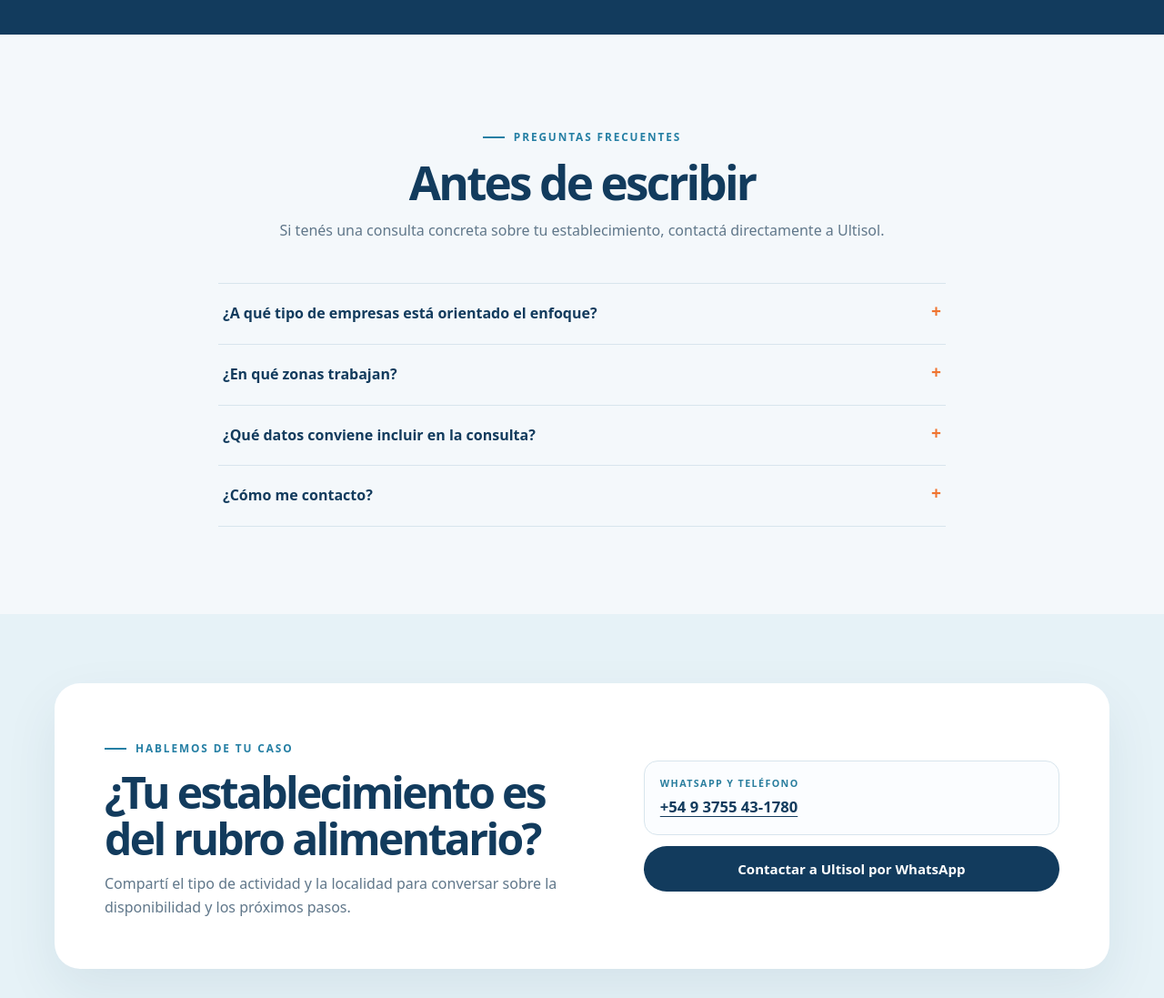
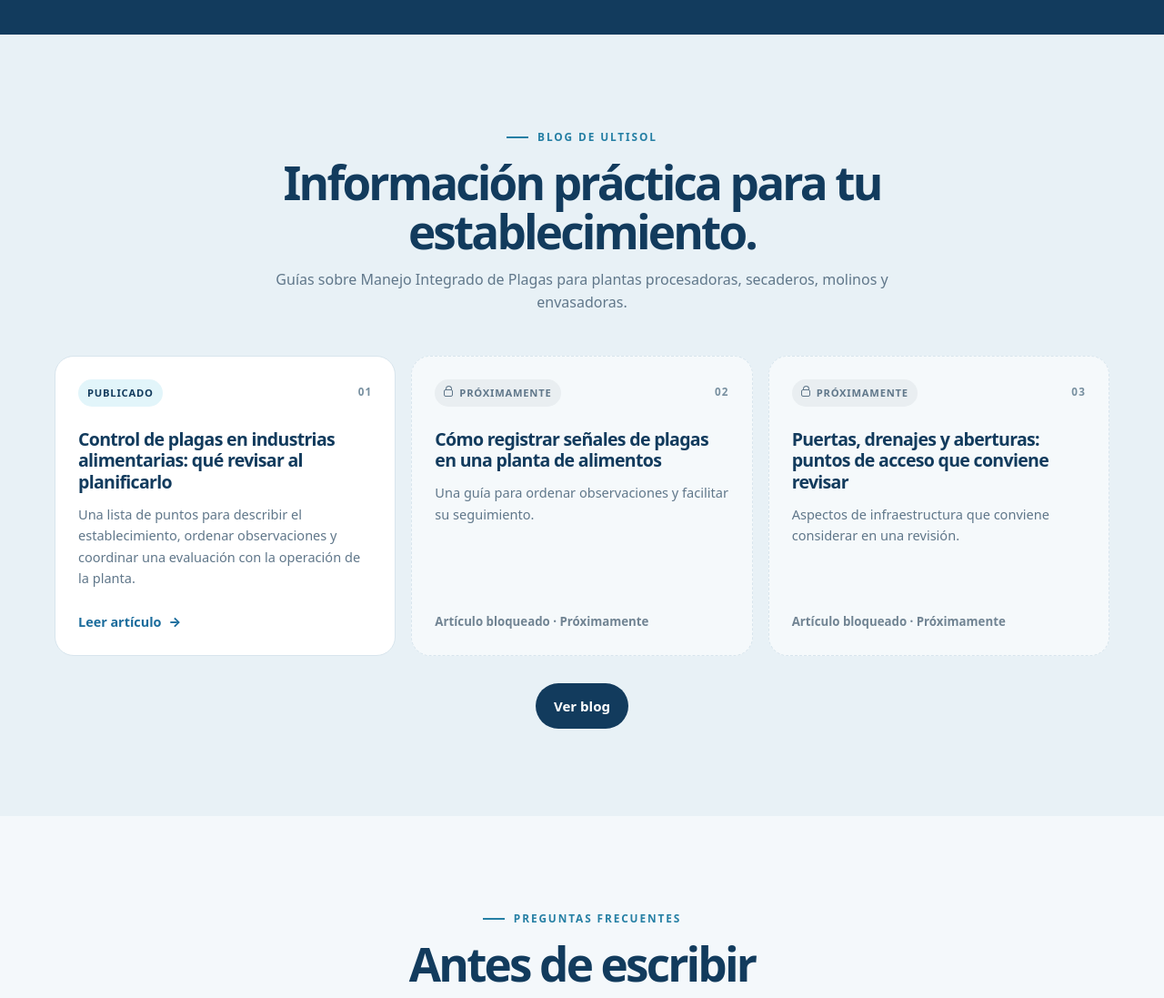
Before and after one commit to TuWebEnTresDias/fumigaciones-ultisol, a plain HTML site: page index.html in a window 1280 px wide. Shown: the part 2600-3697 px from the top of the page at 91% size. Drawn offline with Linux system fonts and the light colour scheme.

Commit message:
Agrega adelantos del blog a la portada

```diff
--- a/index.html
+++ b/index.html
@@ -199,6 +199,35 @@
     @media (prefers-reduced-motion: reduce) {
       *, *::before, *::after { scroll-behavior: auto !important; transition-duration: .01ms !important; }
     }
+
+    .blog-preview { background: var(--soft); }
+    .blog-grid { display: grid; grid-template-columns: repeat(3, minmax(0, 1fr)); gap: 17px; }
+    .blog-card { min-height: 330px; display: flex; flex-direction: column; padding: 25px; border: 1px solid var(--line); border-radius: 21px; background: var(--white); }
+    .blog-card-locked { border-style: dashed; background: rgba(255,255,255,.58); }
+    .blog-card-meta { display: flex; align-items: center; justify-content: space-between; gap: 12px; margin-bottom: 24px; }
+    .blog-status { width: fit-content; display: inline-flex; align-items: center; gap: 7px; padding: 6px 10px; border-radius: 999px; font-size: .7rem; font-weight: 820; letter-spacing: .07em; text-transform: uppercase; }
+    .blog-status-live { background: var(--brand-cyan-soft); color: var(--brand-navy); }
+    .blog-status-locked { background: #e9eef1; color: #60778a; }
+    .blog-lock { width: 10px; height: 8px; position: relative; display: inline-block; border: 1.5px solid currentColor; border-radius: 2px; }
+    .blog-lock::before { position: absolute; top: -5px; left: 1px; width: 5px; height: 4px; border: 1.5px solid currentColor; border-bottom: 0; border-radius: 4px 4px 0 0; content: ""; }
+    .blog-card-number { color: #7890a0; font-size: .73rem; font-weight: 850; letter-spacing: .1em; }
+    .blog-card h3 { margin: 0 0 12px; color: var(--brand-navy); font-size: 1.22rem; font-weight: 800; line-height: 1.22; letter-spacing: -.035em; }
+    .blog-card p { margin: 0 0 22px; color: var(--muted); font-size: .91rem; }
+    .blog-read-link { width: fit-content; display: inline-flex; align-items: center; gap: 8px; margin-top: auto; color: var(--brand-blue); font-size: .9rem; font-weight: 800; text-decoration: none; }
+    .blog-read-link:hover { color: var(--brand-orange); }
+    .blog-locked-note { margin-top: auto; color: #718493; font-size: .83rem; font-weight: 700; }
+    .blog-preview-action { display: flex; justify-content: center; margin-top: 30px; }
+    @media (max-width: 900px) {
+      .blog-grid { grid-template-columns: repeat(2, minmax(0, 1fr)); }
+      .blog-card:last-child { grid-column: 1 / -1; }
+    }
+    @media (max-width: 720px) {
+      .blog-grid { grid-template-columns: 1fr; }
+      .blog-card { min-height: auto; padding: 23px; }
+      .blog-card:last-child { grid-column: auto; }
+      .blog-preview-action .button { width: 100%; max-width: 320px; }
+    }
+
   </style>
   <script type="application/ld+json">
   {
@@ -343,6 +372,49 @@
         </div>
       </div>
     </section>
+
+    <section class="section blog-preview" id="blog" aria-labelledby="blog-preview-title">
+      <div class="wrap">
+        <header class="section-heading">
+          <span class="kicker">Blog de Ultisol</span>
+          <h2 id="blog-preview-title">Información práctica para tu establecimiento.</h2>
+          <p>Guías sobre Manejo Integrado de Plagas para plantas procesadoras, secaderos, molinos y envasadoras.</p>
+        </header>
+        <div class="blog-grid">
+          <article class="blog-card blog-card-published">
+            <div class="blog-card-meta">
+              <span class="blog-status blog-status-live">Publicado</span>
+              <span class="blog-card-number">01</span>
+            </div>
+            <h3>Control de plagas en industrias alimentarias: qué revisar al planificarlo</h3>
+            <p>Una lista de puntos para describir el establecimiento, ordenar observaciones y coordinar una evaluación con la operación de la planta.</p>
+            <a class="blog-read-link" href="/blogs/control-de-plagas-industria-alimentaria/">Leer artículo <span aria-hidden="true">→</span></a>
+          </article>
+          <article class="blog-card blog-card-locked" aria-disabled="true" aria-label="Artículo bloqueado, próximamente: Cómo registrar señales de plagas en una planta de alimentos">
+            <div class="blog-card-meta">
+              <span class="blog-status blog-status-locked"><span class="blog-lock" aria-hidden="true"></span>Próximamente</span>
+              <span class="blog-card-number">02</span>
+            </div>
+            <h3>Cómo registrar señales de plagas en una planta de alimentos</h3>
+            <p>Una guía para ordenar observaciones y facilitar su seguimiento.</p>
+            <span class="blog-locked-note">Artículo bloqueado · Próximamente</span>
+          </article>
+          <article class="blog-card blog-card-locked" aria-disabled="true" aria-label="Artículo bloqueado, próximamente: Puertas, drenajes y aberturas: puntos de acceso que conviene revisar">
+            <div class="blog-card-meta">
+              <span class="blog-status blog-status-locked"><span class="blog-lock" aria-hidden="true"></span>Próximamente</span>
+              <span class="blog-card-number">03</span>
+            </div>
+            <h3>Puertas, drenajes y aberturas: puntos de acceso que conviene revisar</h3>
+            <p>Aspectos de infraestructura que conviene considerar en una revisión.</p>
+            <span class="blog-locked-note">Artículo bloqueado · Próximamente</span>
+          </article>
+        </div>
+        <div class="blog-preview-action">
+          <a class="button button-primary" href="/blogs/">Ver blog</a>
+        </div>
+      </div>
+    </section>
+
     <section class="section faq" id="preguntas">
       <div class="wrap">
         <header class="section-heading">
```
